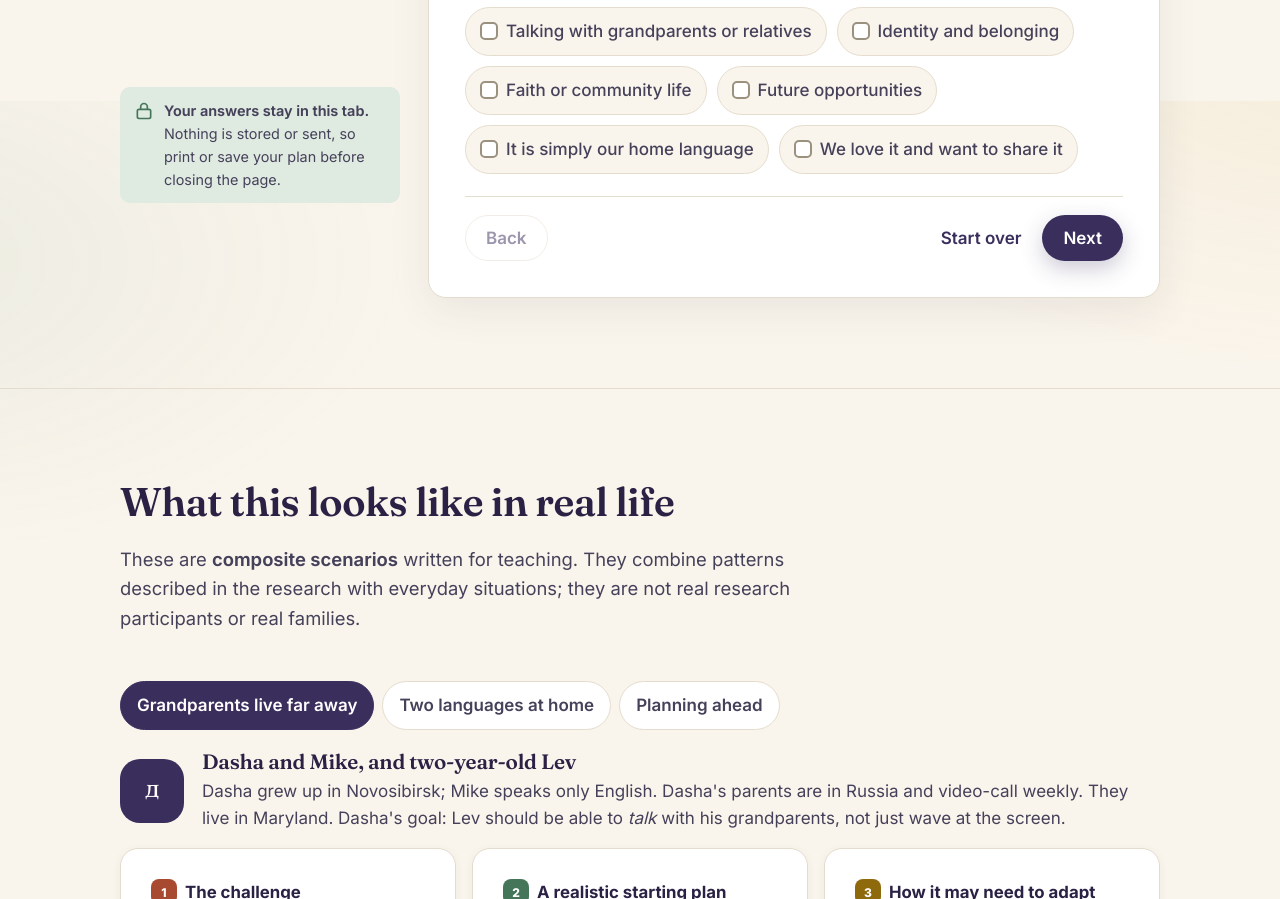
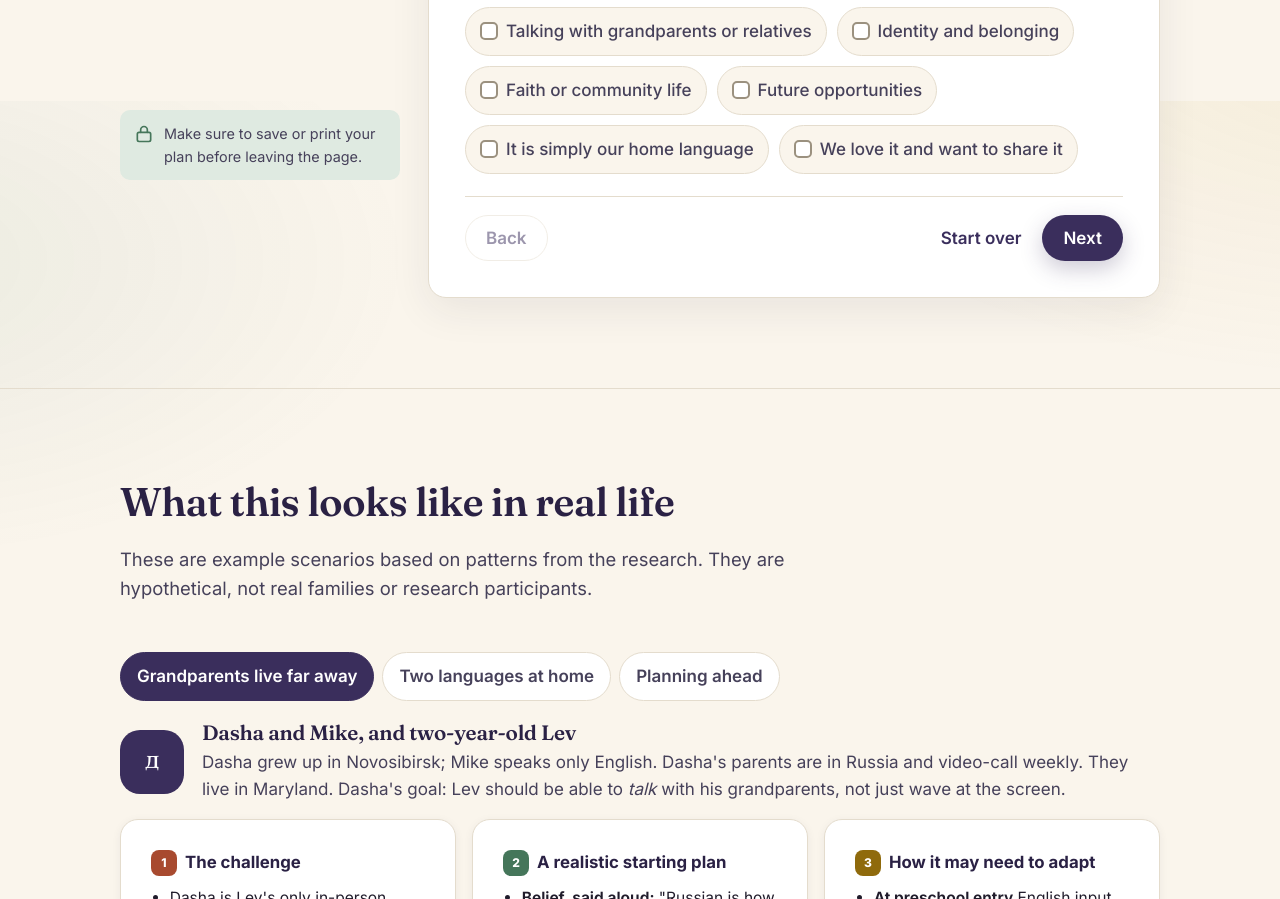
Before and after one commit to joshlammbo0/Every-Family-Has-a-Language-Plan, a plain HTML site: page index.html in a window 1280 px wide. Shown: the part 7099-7998 px from the top of the page. Drawn offline with Linux system fonts and the light colour scheme.

Commit message:
Reword the examples intro and the note under the builder
Co-Authored-By: Claude Fable 5.2 <noreply@anthropic.com>

```diff
--- a/index.html
+++ b/index.html
@@ -626,7 +626,7 @@
 
       <div class="privacy">
         <svg viewBox="0 0 24 24" fill="none" stroke="currentColor" stroke-width="2" stroke-linecap="round" stroke-linejoin="round" aria-hidden="true"><rect x="4" y="10" width="16" height="11" rx="2"/><path d="M8 10V7a4 4 0 0 1 8 0v3"/></svg>
-        <span><strong>Your answers stay in this tab.</strong> Nothing is stored or sent, so print or save your plan before closing the page.</span>
+        <span>Make sure to save or print your plan before leaving the page.</span>
       </div>
     </div>
   </div>
@@ -637,7 +637,7 @@
   <div class="wrap">
     <div class="section-head">
       <h2 id="real-title">What this looks like in real life</h2>
-      <p class="lede">These are <strong>composite scenarios</strong> written for teaching. They combine patterns described in the research with everyday situations; they are not real research participants or real families.</p>
+      <p class="lede">These are example scenarios based on patterns from the research. They are hypothetical, not real families or research participants.</p>
     </div>
 
     <div class="tabs" role="tablist" aria-label="Family scenarios">
```
